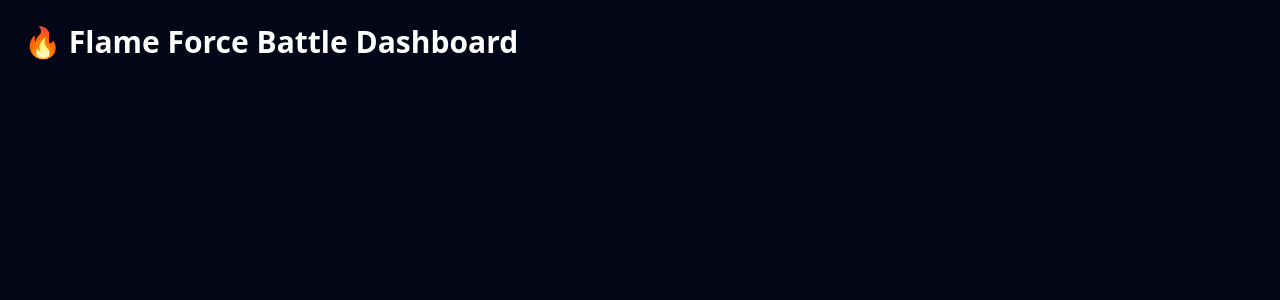
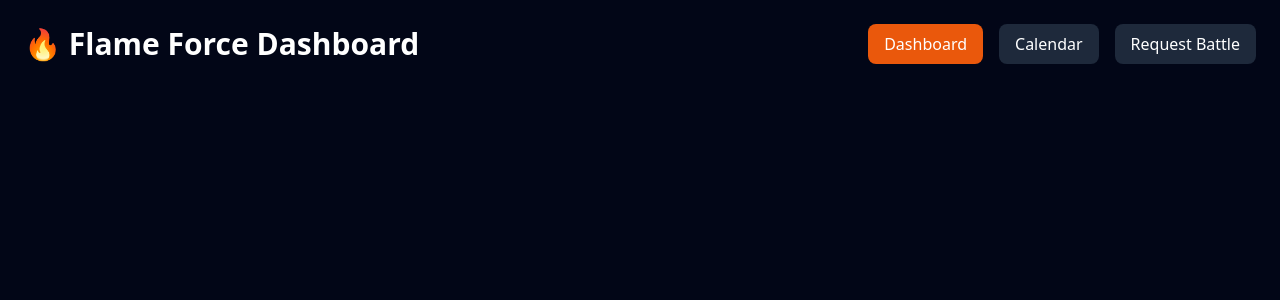
Before and after one commit to JayCCreationZz/Flame-Force, a Node server app: page / in a window 1280 px wide. Shown: the top 300 px of the page. Run offline with Node 20, Linux system fonts and the light colour scheme; data that the repository does not hold is empty; some libraries are stand-ins or nearby versions.

Commit message:
Restore dashboard navigation and create battle panel

```diff
--- a/dashboard/views/dashboard.ejs
+++ b/dashboard/views/dashboard.ejs
@@ -2,24 +2,45 @@
 <html>
 <head>
 <title>Flame Force Dashboard</title>
-
 <script src="https://cdn.tailwindcss.com"></script>
-
 </head>
 
 <body class="bg-slate-950 text-white min-h-screen">
 
 <div class="max-w-7xl mx-auto p-6">
 
-<h1 class="text-3xl font-bold mb-6">
-🔥 Flame Force Battle Dashboard
+<!-- HEADER NAV -->
+
+<div class="flex justify-between items-center mb-8">
+
+<h1 class="text-3xl font-bold">
+🔥 Flame Force Dashboard
 </h1>
+
+<div class="flex gap-4">
+
+<a href="/" class="bg-orange-600 px-4 py-2 rounded-lg">
+Dashboard
+</a>
+
+<a href="/calendar" class="bg-slate-800 px-4 py-2 rounded-lg">
+Calendar
+</a>
+
+<a href="/request" class="bg-slate-800 px-4 py-2 rounded-lg">
+Request Battle
+</a>
+
+</div>
+
+</div>
 
 
 <!-- CREATE BATTLE PANEL -->
+
 <% if ((roleLevel || "member") === "owner" || (roleLevel || "member") === "admin") { %>
 
-<div class="bg-slate-900 p-6 rounded-2xl shadow-xl mb-8">
+<div class="bg-slate-900 p-6 rounded-2xl shadow-xl mb-10">
 
 <h2 class="text-xl font-semibold mb-4">
 Create Battle
@@ -32,53 +53,39 @@ enctype="multipart/form-data"
 class="grid grid-cols-2 gap-4"
 >
 
-<input
-name="host"
-placeholder="Host"
-required
-class="p-2 rounded bg-slate-800"
-/>
+<input name="host" required placeholder="Host"
+class="p-2 rounded bg-slate-800"/>
 
-<input
-name="opponent"
-placeholder="Opponent"
-required
-class="p-2 rounded bg-slate-800"
-/>
+<input name="opponent" required placeholder="Opponent"
+class="p-2 rounded bg-slate-800"/>
 
-<input
-type="date"
-name="date"
-required
-class="p-2 rounded bg-slate-800"
-/>
+<input type="date" name="date" required
+class="p-2 rounded bg-slate-800"/>
 
-<input
-type="time"
-name="time"
-required
-class="p-2 rounded bg-slate-800"
-/>
+<input type="time" name="time" required
+class="p-2 rounded bg-slate-800"/>
+
 
 <label class="flex gap-2 items-center">
-<input type="checkbox" name="managergifting" />
+<input type="checkbox" name="managergifting"/>
 Manager gifting allowed
 </label>
 
 <label class="flex gap-2 items-center">
-<input type="checkbox" name="adultonly" />
+<input type="checkbox" name="adultonly"/>
 18+
 </label>
 
 <label class="flex gap-2 items-center">
-<input type="checkbox" name="powerups" />
+<input type="checkbox" name="powerups"/>
 Power ups allowed
 </label>
 
 <label class="flex gap-2 items-center">
-<input type="checkbox" name="nohammers" />
+<input type="checkbox" name="nohammers"/>
 No hammers
 </label>
+
 
 <input
 type="file"
@@ -100,7 +107,7 @@ Create Battle
 <% } %>
 
 
-<!-- BATTLE LIST -->
+<!-- BATTLE GRID -->
 
 <div class="grid md:grid-cols-2 lg:grid-cols-3 gap-6">
 
@@ -110,24 +117,22 @@ Create Battle
 
 <% if (battle.posterdata) { %>
 
-<img
-src="/poster/<%= battle.id %>"
-class="w-full object-cover"
-/>
+<img src="/poster/<%= battle.id %>" class="w-full object-cover"/>
 
 <% } %>
 
 <div class="p-4">
 
 <h3 class="text-lg font-bold">
+
 <%= battle.hostname || battle.host %>
 vs
 <%= battle.opponent %>
+
 </h3>
 
 <p class="text-sm text-slate-400">
-📅 <%= battle.date %>
-⏰ <%= battle.time %>
+📅 <%= battle.date %> ⏰ <%= battle.time %>
 </p>
 
 
@@ -147,14 +152,15 @@ vs
 <p class="text-purple-400 text-sm">No hammers</p>
 <% } %>
 
+
 <% if (battle.livelink) { %>
 
-<a
-href="<%= battle.livelink %>"
+<a href="<%= battle.livelink %>"
 target="_blank"
-class="inline-block mt-3 bg-red-600 px-4 py-2 rounded-lg"
->
+class="inline-block mt-3 bg-red-600 px-4 py-2 rounded-lg">
+
 🔴 Watch Live
+
 </a>
 
 <% } %>
```
Also changed, not shown: dashboard/views/calendar.ejs (+32 -17 lines).
